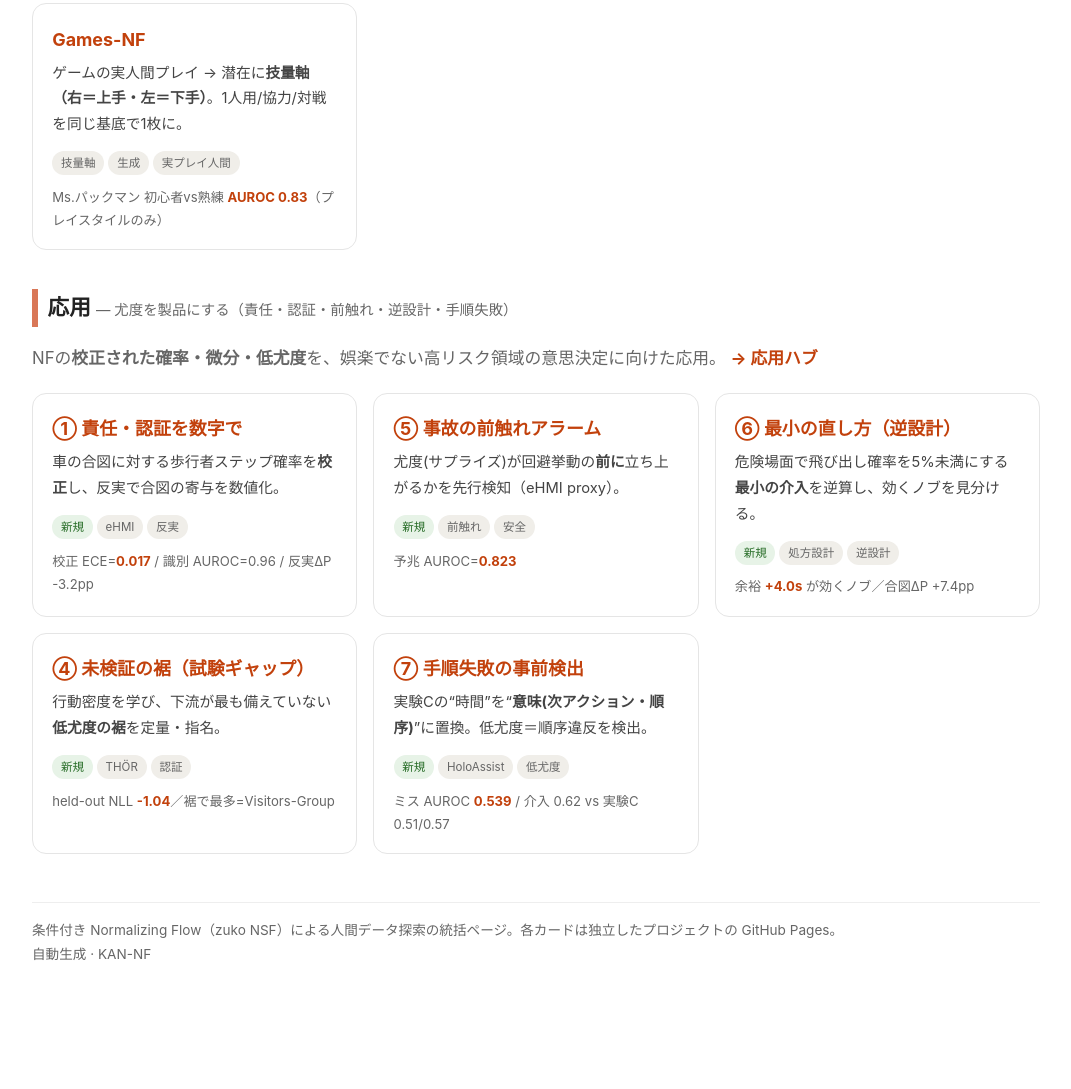
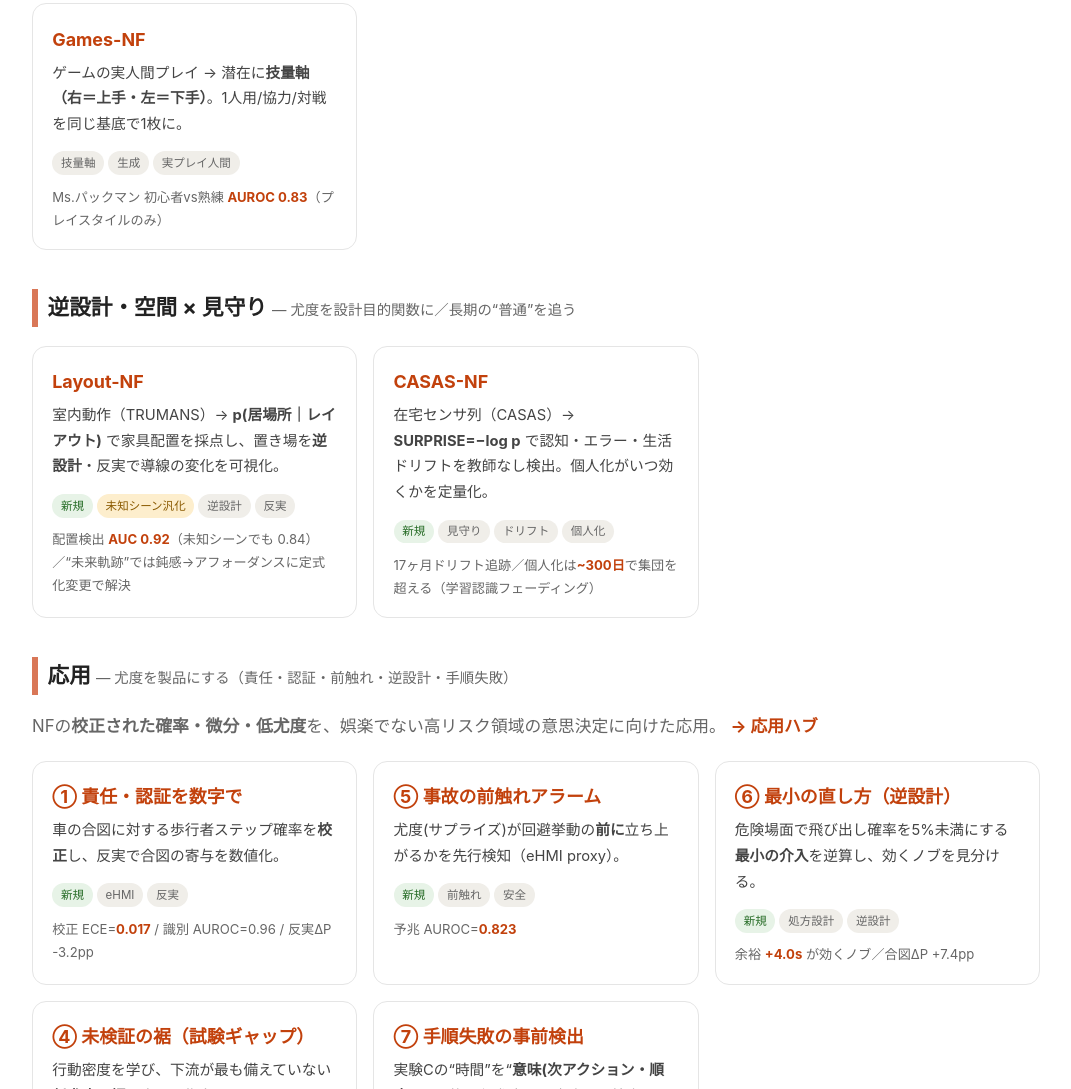
Before and after one commit to KanKusakabe/KAN-NF, a plain HTML site: page docs/index.html in a window 1280 px wide. Shown: the part 1493-2582 px from the top of the page, without its empty margins (104-1175 px from the left). Before the commit the page ends 2492 px from the top, so only its background shows below. Drawn offline with Linux system fonts and the light colour scheme.

Commit message:
hub: add Layout-NF and CASAS-NF (inverse-design × monitoring section)
Co-Authored-By: Claude Fable 5 <noreply@anthropic.com>

```diff
--- a/docs/index.html
+++ b/docs/index.html
@@ -136,6 +136,25 @@ NFが光るのは「低次元・連続・多峰の条件付き密度で、<b>サ
 
 
 
+<h2>逆設計・空間 × 見守り <span class="n">— 尤度を設計目的関数に／長期の“普通”を追う</span></h2>
+<div class="cards">
+
+  <a class="card" href="https://kankusakabe.github.io/Layout-NF/">
+    <h3>Layout-NF</h3>
+    <p>室内動作（TRUMANS）→ <b>p(居場所｜レイアウト)</b> で家具配置を採点し、置き場を<b>逆設計</b>・反実で導線の変化を可視化。</p>
+    <div class="tags"><span class="tag new">新規</span><span class="tag win">未知シーン汎化</span><span class="tag">逆設計</span><span class="tag">反実</span></div>
+    <div class="metric">配置検出 <b>AUC 0.92</b>（未知シーンでも 0.84）／“未来軌跡”では鈍感→アフォーダンスに定式化変更で解決</div>
+  </a>
+
+  <a class="card" href="https://kankusakabe.github.io/CASAS-NF/">
+    <h3>CASAS-NF</h3>
+    <p>在宅センサ列（CASAS）→ <b>SURPRISE=−log p</b> で認知・エラー・生活ドリフトを教師なし検出。個人化がいつ効くかを定量化。</p>
+    <div class="tags"><span class="tag new">新規</span><span class="tag">見守り</span><span class="tag">ドリフト</span><span class="tag">個人化</span></div>
+    <div class="metric">17ヶ月ドリフト追跡／個人化は<b>~300日</b>で集団を超える（学習認識フェーディング）</div>
+  </a>
+
+</div>
+
 <!--APPS-START-->
 <h2>応用 <span class="n">— 尤度を製品にする（責任・認証・前触れ・逆設計・手順失敗）</span></h2>
 <p class="sub" style="margin:.3rem 0 0">
```
Also changed, not shown: 1 other file.
